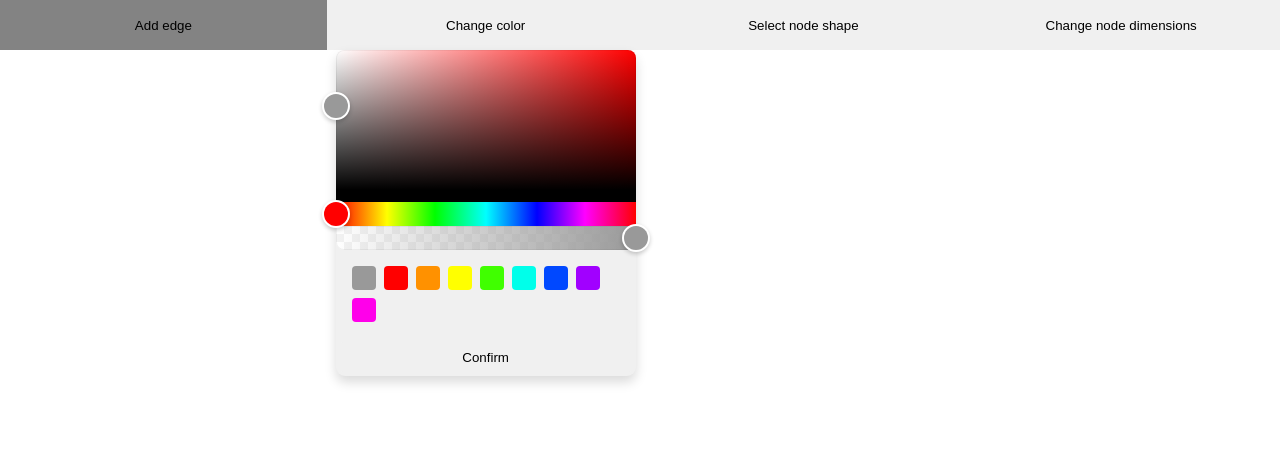
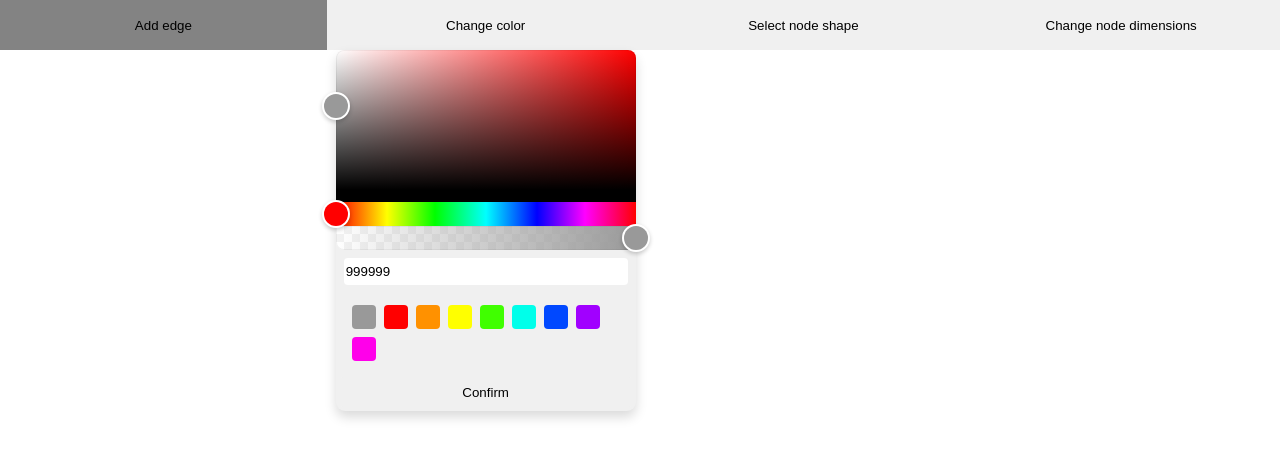
Before and after one commit to norhus/regulatory-networks-editor, a React (Create React App) app: page / in a window 1280 px wide. Both pictures are taken after a click on the button "Change color". Shown: the top 458 px of the page. Built offline with nearby package versions, Linux system fonts and the light colour scheme.

Commit message:
feature: Hex code input for color

```diff
--- a/src/components/menu/Menu.module.css
+++ b/src/components/menu/Menu.module.css
@@ -42,7 +42,7 @@
 
 .colorPickerSwatches {
     display: flex;
-    padding: 12px;
+    padding: 8px 12px;
     flex-wrap: wrap;
 }
 
--- a/src/components/menu/Menu.tsx
+++ b/src/components/menu/Menu.tsx
@@ -1,7 +1,7 @@
 import React from "react"
 import classes from "./Menu.module.css"
 import Button from "./Button"
-import { HexAlphaColorPicker } from "react-colorful"
+import { HexAlphaColorPicker, HexColorInput } from "react-colorful"
 
 interface Props {
     onAddEdgeClick: () => void
@@ -71,6 +71,7 @@ const Menu: React.FC<Props> = ({
                 {isPickingColor && (
                     <div className={classes.contentSubContainer}>
                         <HexAlphaColorPicker className={classes.colorPicker} onChange={onColorChange} color={color} />
+                        <HexColorInput className={classes.dimensionInput} onChange={onColorChange} color={color} />
                         <div className={classes.colorPickerSwatches}>
                             {presetColors.map((presetColor) => (
                                 <button
```
